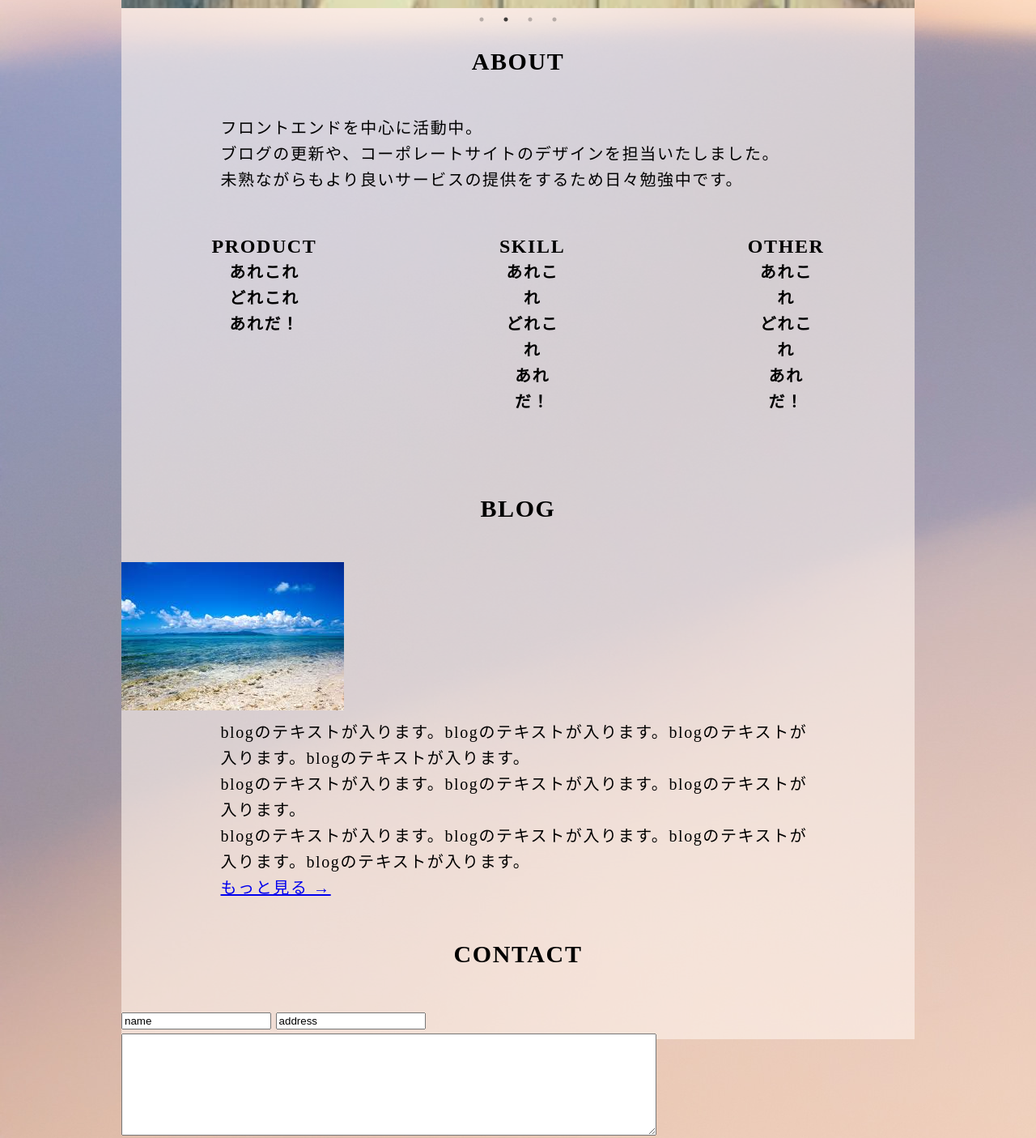
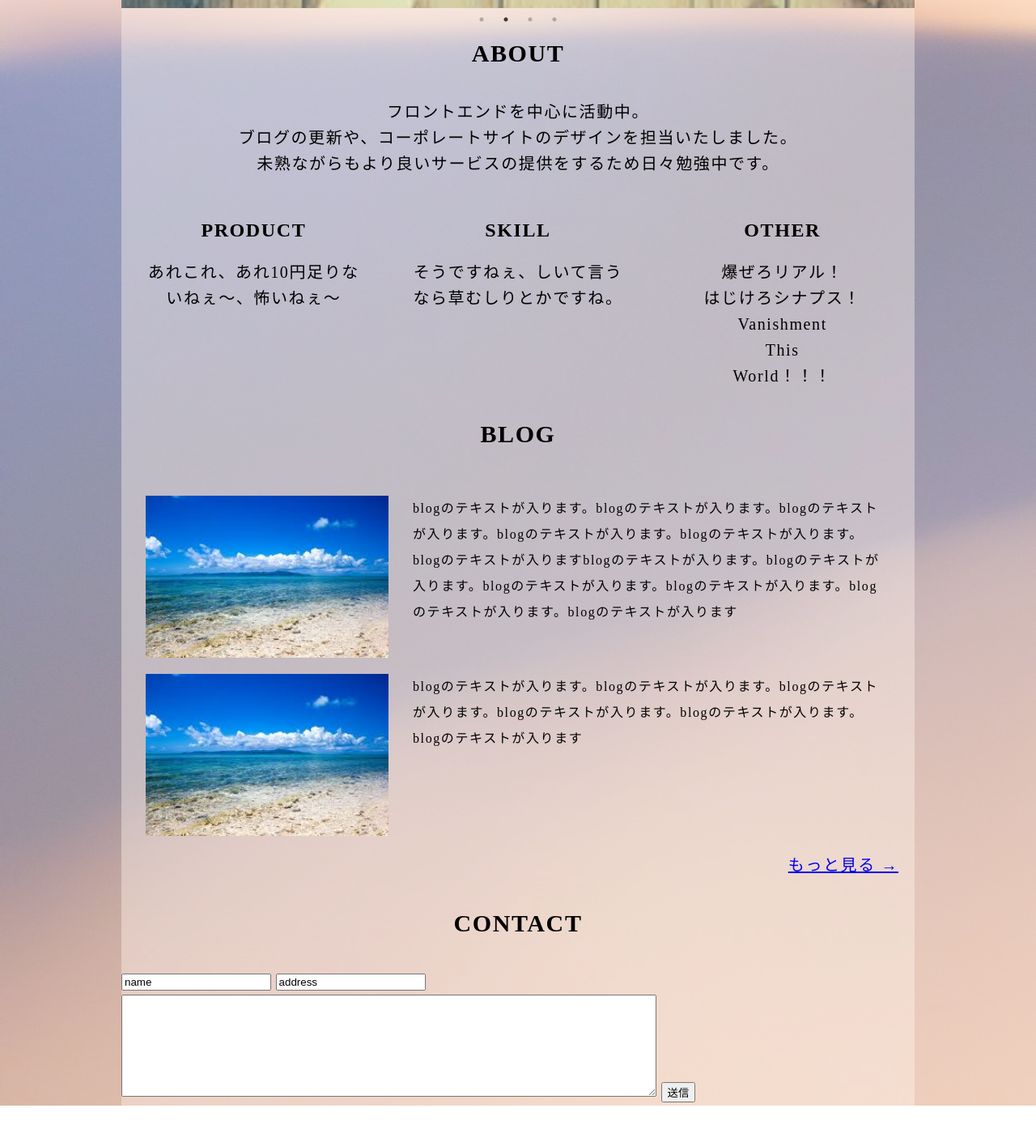
Before and after one commit to NMWFTMA/portfolio_sample, a plain HTML site: page index.html in a window 1280 px wide. Shown: the part 694-2099 px from the top of the page at 81% size. After the commit the page ends 2059 px from the top, so only its background shows below. Drawn offline with nearby package versions, Linux system fonts and the light colour scheme.

Commit message:
ABOUTとBLOGが完成した！
機能の共通化がうまくいかなくて冗長なのは許して(/・ω・)/

```diff
--- a/index.html
+++ b/index.html
@@ -63,65 +63,76 @@
       </div>
     </div><!-- スライダー終了 -->
     <!-- メインコンテンツ -->
+    <!-- ABOUT -->
     <div id="wrap">
       <article class="about">
         <h1 class="about-title content-title">ABOUT</h1>
-        <p> フロントエンドを中心に活動中。<br>
+        <p class="content-text"> フロントエンドを中心に活動中。<br>
 ブログの更新や、コーポレートサイトのデザインを担当いたしました。<br>
 未熟ながらもより良いサービスの提供をするため日々勉強中です。
         </p>
         <div class="about-detail">
-          <section class="product content-detail">
-            <h2>PRODUCT</h2>
+          <section class="product">
+            <h2 class="sub-title">PRODUCT</h2>
             <p>
-              あれこれ<br>
-              どれこれ<br>
-              あれだ！<br>
+              あれこれ、あれ10円足りないねぇ～、怖いねぇ～
             </p>
           </section>
-          <section class="skill content-detail">
-            <h2>SKILL</h2>
+          <section class="skill">
+            <h2 class="sub-title">SKILL</h2>
             <p>
-              あれこれ<br>
-              どれこれ<br>
-              あれだ！<br>
+              そうですねぇ、しいて言うなら草むしりとかですね。
             </p>
           </section>
-          <section class="other content-detail">
-            <h2>OTHER</h2>
+          <section class="other">
+            <h2 class="sub-title">OTHER</h2>
             <p>
-              あれこれ<br>
-              どれこれ<br>
-              あれだ！<br>
+              爆ぜろリアル！<br>
+              はじけろシナプス！<br>
+              Vanishment<br>
+              This<br>
+              World！！！
             </p>
           </section>
         </div>
       </article>
+      <!-- BLOG -->
+      <article class="blog">
+        <h1 class="blog-title content-title">BLOG</h1>
+        <!-- TODO どうやって取得するか後で決める -->
+        <div class="blog-detail">
+          <section class="content-detail">
+            <img src="images/index-blog-01.jpeg" alt="blogの写真">
+            <p>
+            blogのテキストが入ります。blogのテキストが入ります。blogのテキストが入ります。blogのテキストが入ります。blogのテキストが入ります。blogのテキストが入りますblogのテキストが入ります。blogのテキストが入ります。blogのテキストが入ります。blogのテキストが入ります。blogのテキストが入ります。blogのテキストが入ります
 
-      <article class="blog">
-          <h1 class="blog-title content-title">BLOG</h1>
-        <div class="blog-detail">
-          <img src="images/index-blog-01.jpeg" alt="blogの写真">
-          <p>blogのテキストが入ります。blogのテキストが入ります。blogのテキストが入ります。blogのテキストが入ります。<br>
-            blogのテキストが入ります。blogのテキストが入ります。blogのテキストが入ります。<br>
-            blogのテキストが入ります。blogのテキストが入ります。blogのテキストが入ります。blogのテキストが入ります。</p>
+          </p>
+          </section>
+          <section class="content-detail">
+            <img src="images/index-blog-01.jpeg" alt="blogの写真">
+            <p>
+            blogのテキストが入ります。blogのテキストが入ります。blogのテキストが入ります。blogのテキストが入ります。blogのテキストが入ります。blogのテキストが入ります
+          </p>
+          </section>
         </div>
-        <a href="#"><p>もっと見る →</p></a>
+        <p id="jump-blog"><a href="#">もっと見る →</a></p>
       </article>
-
+      <!--CONTACT -->
       <article class="contant">
         <h1 class="blog-title content-title">CONTACT</h1>
         <div class="contact-box">
           <div class="contact-area">
             <div class="contact-form">
+            </div>
+          </div>
+        </div>
               <form action="#" method="post">
                 <input type="text" name="name" value="name">
                 <input type="text" name="mail" value="address">
                 <textarea name="name" rows="8" cols="80"></textarea>
-                <form>
-            </div>
-          </div>
-        </div>
+                <input type="submit" name="submit" value="送信">
+              </form>
+
       </article>
     </div>
   </main>
--- a/scss/style.scss
+++ b/scss/style.scss
@@ -1,6 +1,6 @@
 // compileExpanded: ../css/$1.css
 @charset "UTF-8";
-$main-color: rgba(255,246,238,0.6);
+$main-color: rgba(255,246,238,0.4);
 $sub-color: #60d2c9;
 $accent-color: #88e2af;
 /**************** 共通設定 *********************/
@@ -18,7 +18,8 @@ html {
     font-size: 1.6rem; //デフォルト16px
     letter-spacing: 0.1em; //文字間
     line-height: 200%; //行間
-    background-color: $main-color;
+    //relativeしたらずれたし、とりあえず代わりにid="wrap"とで指定した
+    //background-color: $main-color;
     margin: 0 auto;
     max-width: 980px;
     h1 {
@@ -44,6 +45,7 @@ header {
   //ヘッダ要素固定
   position: fixed;
   top: 0;
+  height: 150px;
   padding-top: 20px;
   z-index: 2;
   max-width: 980px;
@@ -104,7 +106,7 @@ header {
 //スライダー本体のサイズ
 .slick-container {
     width:100%; /* 任意の値 */
-    margin:20px auto 50px; /* 任意の値 */
+    margin:0 auto; /* 任意の値 */
     position:relative;
 }
 //ボタンサイズと矢印画像のサイズを合わせる(今回は判定広めにした)
@@ -132,51 +134,91 @@ button.slick-prev, button.slick-next {
 }
 
 //微調整
+#slider {
+  margin: 0;
+}
+
 main {
+  div {
   ul {
     li {
       img {
-        margin: 0 auto;
         width: 100%;
+      }
     }
   }
   }
 } //スライダー終了
 
 /*************** メインコンテンツ ******************/
-
-/**** メインコンテンツ内共通設定 ****/
 main {
   position: relative;
-  top:130px;
+  top:150px;
 }
+
+#wrap {
+  background-color: $main-color;
+  /**** 共通部分 ****/
+  article {
     .content-title {
       font-weight: bold;
       text-align: center;
-  margin: 50px auto;
+      padding: 40px 0;
     }
-.content-detail {
-  font-weight: bold;
+    .content-text {
       text-align: center;
-  margin: 50px auto;
-}
+      margin-bottom: 50px;
+    } //共通部分終了
 
     /**** ABOUT ****/
-div#wrap {
-  article {
-    h1.about-title {
-      //文字色でも変えてみる？
+    .about-title {
+      // TODO 文字色でも変えてみる？
+    }
+    .about-detail {
+      display: flex;
+      margin: 0 auto;
+      text-align: center;
+      .product, .skill, .other {
+        width: 30%;
+        margin: 0 auto;
+        .sub-title {
+          font-weight: bold;
+          margin-bottom: 20px;
         }
         p {
-      width: 75%;
+          width: 90%;
           margin: 0 auto;
         }
-    div.about-detail {
+      }
+    }  //ABOUT終了
+
+    /**** BLOG ****/
+    .blog-title {
+      //TODO 文字色でも変えてみる？
+    }
+    .blog-detail {
+      .content-detail {
         display: flex;
+        margin: 20px auto;
+        img {
+          //画像サイズは固定（ブログ投稿時に指定の予定）
+          width: 300px;
+          height: 200px;
+          margin: 0 30px;
+
+        }
+        p {
+          font-size: 1.6rem;
+          width: 60%;
         }
       }
     }
-
-/**** BLOG ****/
+    #jump-blog {
+      text-align: right;
+      margin-right: 20px;
+    }
+     //BLOG終了
 
     /**** CONTACT ****/
+  }
+}
```
Also changed, not shown: css/style.css. Lines whose indentation alone changed are shown as unchanged.
